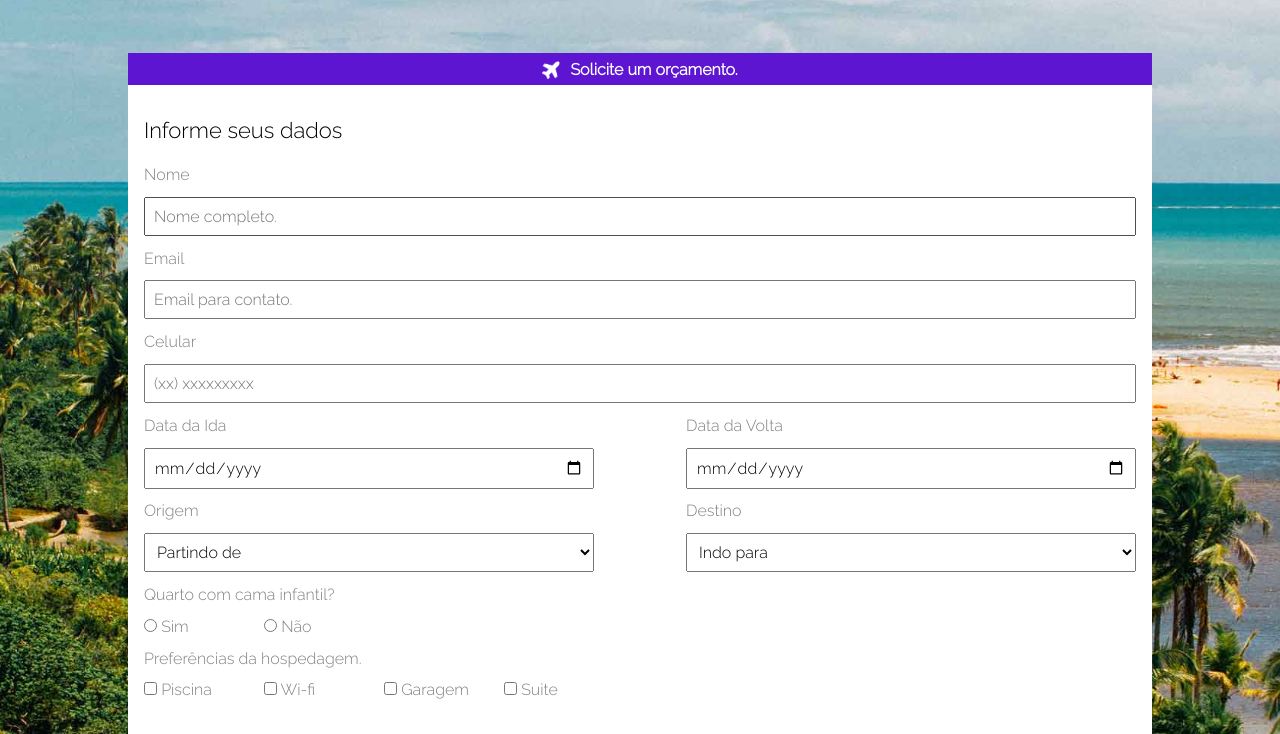
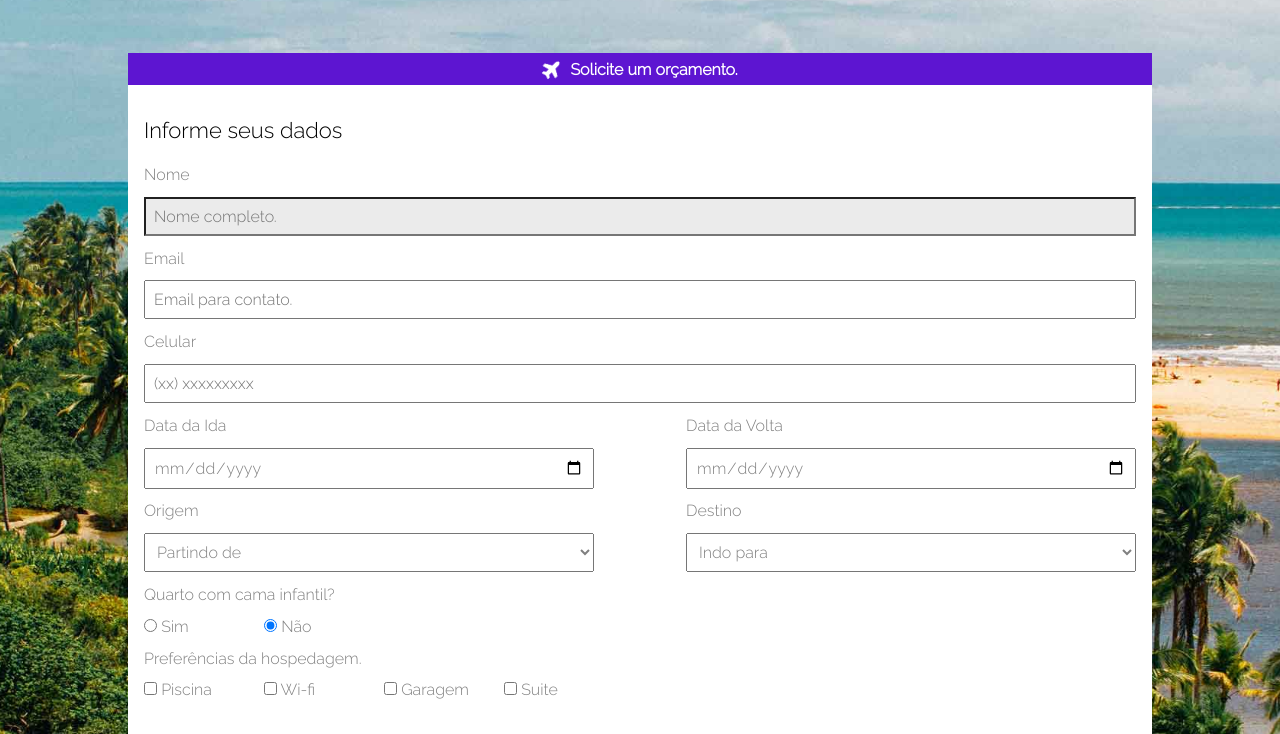
Before and after one commit to Marcos-Monte/Formulario-AgenciaDeViagens, a plain HTML site: page index.html in a window 1280 px wide. In both pictures the pointer is over the input "Nome completo.". Shown: the part 66-800 px from the top of the page. Drawn offline with Linux system fonts and the light colour scheme.

Commit message:
Criação Readme.md ; Estilização no Formulário -  'Hover' em campos e botão

```diff
--- a/index.html
+++ b/index.html
@@ -89,7 +89,7 @@
                         </div>
 
                         <div class="opcao">
-                            <input type="radio" name="infantil" value="Nao" id="infancil__nao">
+                            <input type="radio" name="infantil" value="Nao" id="infancil__nao" checked>
                             <label for="infancil__nao">Não</label>
                         </div>
 
--- a/style.css
+++ b/style.css
@@ -131,6 +131,7 @@ legend {
 .destino__opcao select {
     width: 450px;
     flex-grow: 2;
+    color: grey;
 }
 
 .opcoes {
@@ -320,6 +321,19 @@ ul li {
 }
 
 
+/*Hover*/
+.contatos input:hover,
+.destino input:hover,
+.destino__opcao select:hover {
+    background-color: var(--cor-fundo);
+}
+
+button:hover {
+    background-color: var(--cor-fundo);
+    color: var(--destaque);
+    border: 1px solid var(--destaque);
+}
+
 
 
 /*Query*/
```
Also changed, not shown: obsProjeto.txt (deleted), 1 other file.
